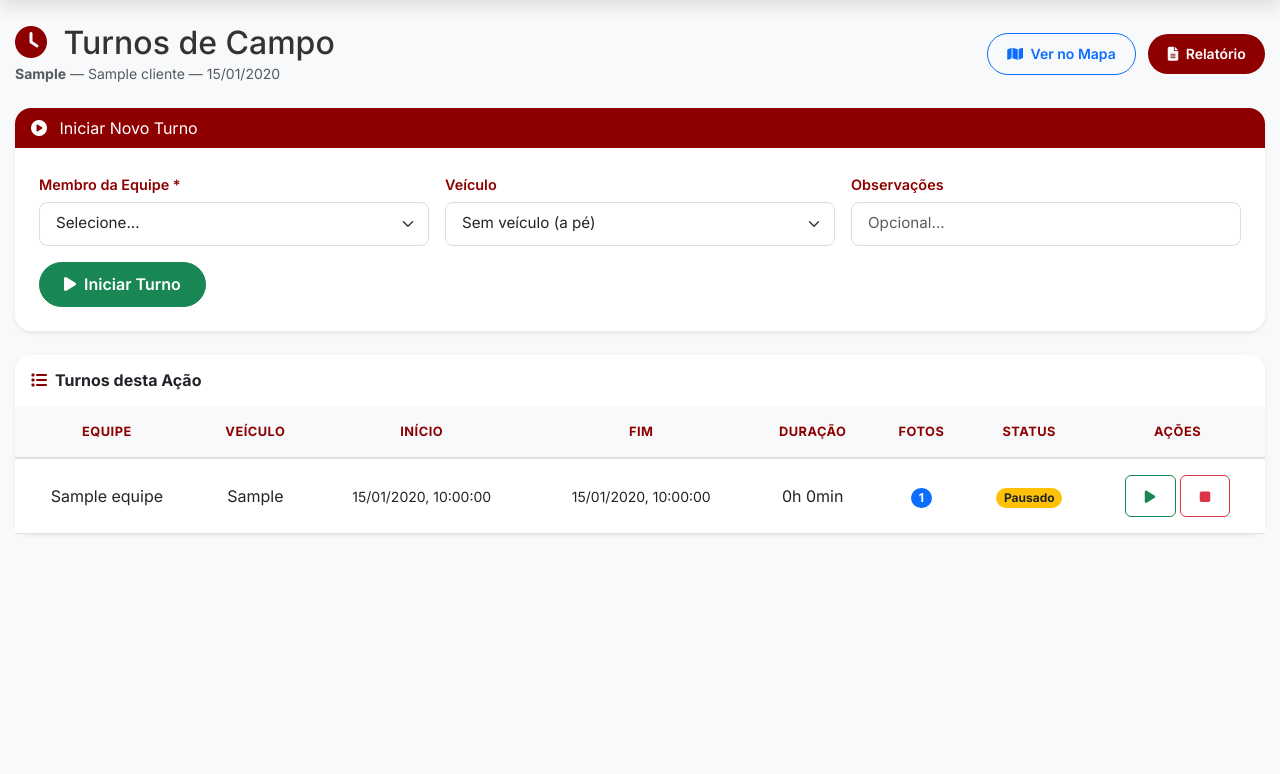
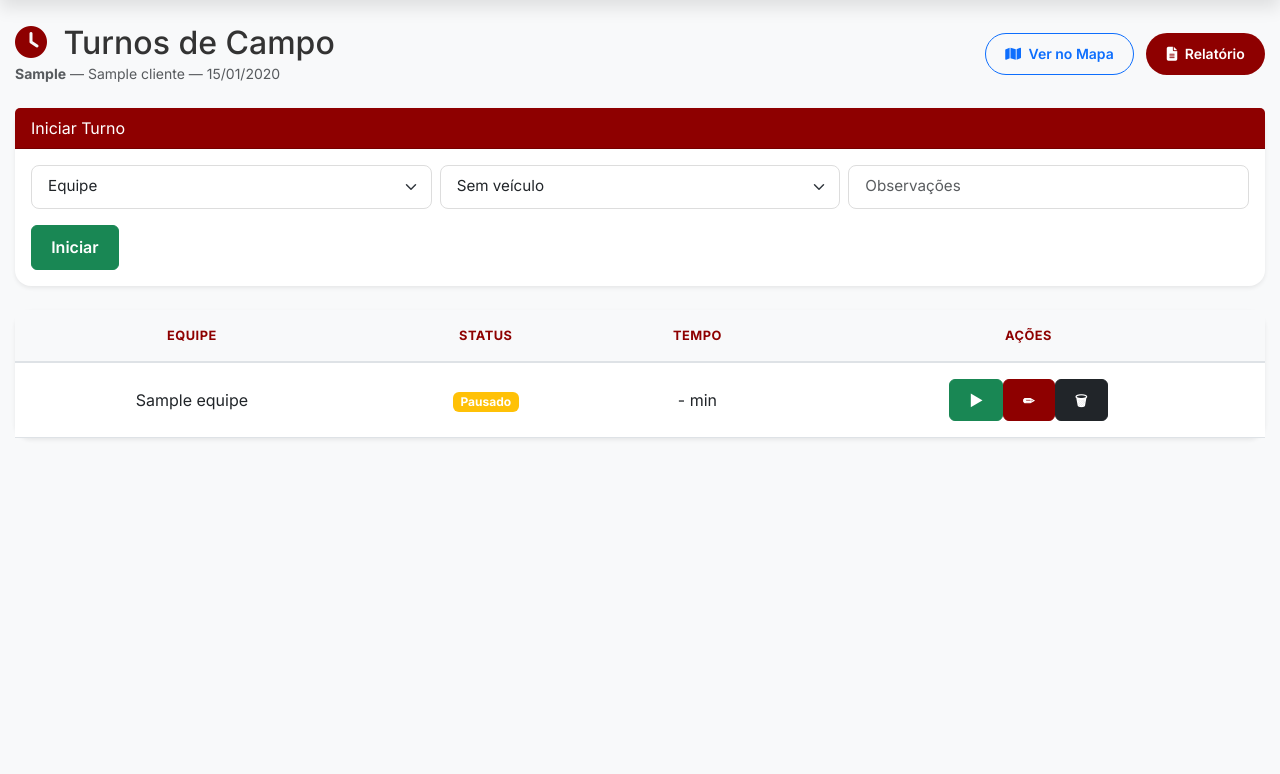
Before and after one commit to panfletagemrelampago/gestao, a Flask app: page /auditorias/turnos/1 in a window 1280 px wide. Shown: the part 62-836 px from the top of the page. Run offline with Flask 3, Linux system fonts and the light colour scheme; a user stored in the database is signed in; tables that the repository leaves empty hold one stand-in row (values such as "Sample post").

Commit message:
feat: integração inicial do mapa + ajustes em auditoria e turnos (WIP)

```diff
--- a/app/modules/auditorias/routes.py
+++ b/app/modules/auditorias/routes.py
@@ -19,10 +19,12 @@ from app.extensions import db
 auditorias_bp = Blueprint('auditorias', __name__)
 
 
+# =============================
+# LISTAR AUDITORIAS
+# =============================
 @auditorias_bp.route('/')
 @login_required
 def listar():
-    """Lista todas as auditorias (fotos registradas), com filtro por perfil."""
     if current_user.tipo_usuario == 'admin':
         auditorias = Auditoria.query.order_by(Auditoria.data_hora.desc()).all()
     elif current_user.tipo_usuario == 'equipe':
@@ -42,10 +44,12 @@ def listar():
     return render_template('auditorias/listar.html', auditorias=auditorias)
 
 
+# =============================
+# REGISTRAR FOTO (COM TURNO)
+# =============================
 @auditorias_bp.route('/registrar', methods=['GET', 'POST'])
 @login_required
 def registrar():
-    """Registra uma nova auditoria (foto geolocalizada) via formulário web."""
     acoes_ativas = AcaoPromocional.query.filter(
         AcaoPromocional.status.in_(['Planejada', 'Em Andamento'])
     ).all()
@@ -61,36 +65,71 @@ def registrar():
             flash('Preencha todos os campos obrigatórios e tire uma foto.', 'warning')
             return redirect(url_for('auditorias.registrar'))
 
+        try:
+            lat = float(lat)
+            lon = float(lon)
+        except ValueError:
+            flash('Erro ao capturar localização.', 'danger')
+            return redirect(url_for('auditorias.registrar'))
+
+        # 🔥 TURNO ATIVO
+        turno_ativo = Turno.query.filter_by(
+            acao_id=acao_id,
+            status='ativo'
+        ).first()
+
+        if not turno_ativo:
+            flash('Nenhum turno ativo encontrado. Inicie um turno.', 'warning')
+            return redirect(url_for('auditorias.registrar'))
+
         foto_url = CloudinaryService.upload_image(foto)
         if not foto_url:
-            flash('Erro ao enviar foto para o servidor de imagens.', 'danger')
+            flash('Erro ao enviar imagem.', 'danger')
             return redirect(url_for('auditorias.registrar'))
 
-        nova_auditoria = Auditoria(
-            acao_id=acao_id,
-            user_id=current_user.id,
-            descricao=descricao,
-            foto_url=foto_url,
-            latitude=float(lat),
-            longitude=float(lon),
-            data_hora=datetime.utcnow()
-        )
-        db.session.add(nova_auditoria)
-        db.session.commit()
+        try:
+            nova_auditoria = Auditoria(
+                acao_id=acao_id,
+                user_id=current_user.id,
+                descricao=descricao,
+                foto_url=foto_url,
+                latitude=lat,
+                longitude=lon,
+                data_hora=datetime.utcnow()
+            )
+            db.session.add(nova_auditoria)
 
-        flash('Auditoria registrada com sucesso!', 'success')
+            nova_foto = FotoAuditoria(
+                url=foto_url,
+                latitude=lat,
+                longitude=lon,
+                descricao=descricao,
+                data_hora=datetime.utcnow(),
+                turno_id=turno_ativo.id
+            )
+            db.session.add(nova_foto)
+
+            db.session.commit()
+
+        except Exception as e:
+            db.session.rollback()
+            flash(f'Erro: {str(e)}', 'danger')
+            return redirect(url_for('auditorias.registrar'))
+
+        flash('Auditoria registrada!', 'success')
         return redirect(url_for('auditorias.listar'))
 
     return render_template('auditorias/registrar.html', acoes=acoes_ativas)
 
 
+# =============================
+# TELA DE TURNOS
+# =============================
 @auditorias_bp.route('/turnos/<int:acao_id>')
 @login_required
 def turnos(acao_id):
-    """Exibe e gerencia os turnos de campo de uma ação específica."""
     acao = AcaoPromocional.query.get_or_404(acao_id)
 
-    # Verificar permissão de cliente
     if current_user.tipo_usuario == 'cliente':
         cliente = Cliente.query.filter_by(email=current_user.email).first()
         if not cliente or acao.cliente_id != cliente.id:
@@ -99,30 +138,28 @@ def turnos(acao_id):
 
     equipes = Equipe.query.filter_by(status=True).all()
     veiculos = Veiculo.query.filter_by(status=True).all()
+    turnos = Turno.query.filter_by(acao_id=acao_id).order_by(Turno.inicio.desc()).all()
 
     return render_template(
         'auditorias/turnos.html',
         acao=acao,
         equipes=equipes,
-        veiculos=veiculos
+        veiculos=veiculos,
+        turnos=turnos
     )
 
 
+# =============================
+# RELATÓRIO
+# =============================
 @auditorias_bp.route('/relatorio/<int:acao_id>')
 @login_required
 def relatorio(acao_id):
-    """Gera e exibe o relatório completo de auditoria de uma ação."""
     acao = AcaoPromocional.query.get_or_404(acao_id)
 
-    # Verificar permissão de cliente
-    if current_user.tipo_usuario == 'cliente':
-        cliente = Cliente.query.filter_by(email=current_user.email).first()
-        if not cliente or acao.cliente_id != cliente.id:
-            flash('Acesso negado.', 'danger')
-            return redirect(url_for('auditorias.listar'))
+    turnos = Turno.query.filter_by(acao_id=acao_id).all()
+    areas = AreaAtuacao.query.filter_by(acao_id=acao_id).all()
 
-    turnos = Turno.query.filter_by(acao_id=acao_id).order_by(Turno.inicio.asc()).all()
-    areas = AreaAtuacao.query.filter_by(acao_id=acao_id).all()
     fotos = FotoAuditoria.query.join(Turno).filter(
         Turno.acao_id == acao_id
     ).order_by(FotoAuditoria.data_hora.asc()).all()
@@ -135,3 +172,111 @@ def relatorio(acao_id):
         fotos=fotos,
         agora=datetime.utcnow()
     )
+
+
+# =============================
+# 🔥 TURNOS (CRUD COMPLETO)
+# =============================
+
+@auditorias_bp.route('/turno/iniciar/<int:acao_id>', methods=['POST'])
+@login_required
+def iniciar_turno(acao_id):
+    existente = Turno.query.filter_by(acao_id=acao_id, status='ativo').first()
+
+    if existente:
+        flash('Já existe turno ativo.', 'warning')
+        return redirect(url_for('auditorias.turnos', acao_id=acao_id))
+
+    turno = Turno(
+        acao_id=acao_id,
+        equipe_id=request.form.get('equipe_id'),
+        veiculo_id=request.form.get('veiculo_id'),
+        status='ativo'
+    )
+
+    db.session.add(turno)
+    db.session.commit()
+
+    flash('Turno iniciado!', 'success')
+    return redirect(url_for('auditorias.turnos', acao_id=acao_id))
+
+
+@auditorias_bp.route('/turno/pausar/<int:turno_id>')
+@login_required
+def pausar_turno(turno_id):
+    turno = Turno.query.get_or_404(turno_id)
+
+    if turno.status != 'ativo':
+        flash('Só turno ativo pode ser pausado.', 'warning')
+        return redirect(url_for('auditorias.turnos', acao_id=turno.acao_id))
+
+    turno.status = 'pausado'
+    db.session.commit()
+
+    flash('Turno pausado.', 'info')
+    return redirect(url_for('auditorias.turnos', acao_id=turno.acao_id))
+
+
+@auditorias_bp.route('/turno/retomar/<int:turno_id>')
+@login_required
+def retomar_turno(turno_id):
+    turno = Turno.query.get_or_404(turno_id)
+
+    turno.status = 'ativo'
+    db.session.commit()
+
+    flash('Turno retomado.', 'success')
+    return redirect(url_for('auditorias.turnos', acao_id=turno.acao_id))
+
+
+@auditorias_bp.route('/turno/encerrar/<int:turno_id>')
+@login_required
+def encerrar_turno(turno_id):
+    turno = Turno.query.get_or_404(turno_id)
+
+    turno.status = 'encerrado'
+    turno.fim = datetime.utcnow()
+
+    db.session.commit()
+
+    flash('Turno encerrado.', 'success')
+    return redirect(url_for('auditorias.turnos', acao_id=turno.acao_id))
+
+
+@auditorias_bp.route('/turno/cancelar/<int:turno_id>')
+@login_required
+def cancelar_turno(turno_id):
+    turno = Turno.query.get_or_404(turno_id)
+
+    db.session.delete(turno)
+    db.session.commit()
+
+    flash('Turno cancelado.', 'danger')
+    return redirect(url_for('auditorias.turnos', acao_id=turno.acao_id))
+
+
+@auditorias_bp.route('/turno/editar/<int:turno_id>', methods=['POST'])
+@login_required
+def editar_turno(turno_id):
+    turno = Turno.query.get_or_404(turno_id)
+
+    turno.equipe_id = request.form.get('equipe_id')
+    turno.veiculo_id = request.form.get('veiculo_id')
+    turno.observacoes = request.form.get('observacoes')
+
+    db.session.commit()
+
+    flash('Turno atualizado.', 'success')
+    return redirect(url_for('auditorias.turnos', acao_id=turno.acao_id))
+
+
+@auditorias_bp.route('/turno/excluir/<int:turno_id>')
+@login_required
+def excluir_turno(turno_id):
+    turno = Turno.query.get_or_404(turno_id)
+
+    db.session.delete(turno)
+    db.session.commit()
+
+    flash('Turno excluído.', 'danger')
+    return redirect(url_for('auditorias.turnos', acao_id=turno.acao_id))
--- a/app/templates/auditorias/turnos.html
+++ b/app/templates/auditorias/turnos.html
@@ -17,68 +17,54 @@
     <a href="{{ url_for('mapa.index') }}?acao_id={{ acao.id }}" class="btn btn-sm btn-outline-primary rounded-pill me-2">
       <i class="fas fa-map me-1"></i> Ver no Mapa
     </a>
-    <a href="{{ url_for('auditorias.relatorio', acao_id=acao.id) }}" class="btn btn-sm rounded-pill" style="background:#8E0000;color:white;border:none;">
+    <a href="{{ url_for('auditorias.relatorio', acao_id=acao.id) }}" class="btn btn-sm rounded-pill" style="background:#8E0000;color:white;">
       <i class="fas fa-file-alt me-1"></i> Relatório
     </a>
   </div>
 </div>
 
-<!-- Card: Iniciar Turno -->
+<!-- INICIAR TURNO -->
 {% if current_user.tipo_usuario in ['admin', 'equipe'] %}
 <div class="card border-0 shadow-sm rounded-4 mb-4">
-  <div class="card-header border-0 rounded-top-4" style="background:#8E0000;color:white;">
-    <i class="fas fa-play-circle me-2"></i> Iniciar Novo Turno
+  <div class="card-header text-white" style="background:#8E0000;">
+    Iniciar Turno
   </div>
-  <div class="card-body p-4">
+  <div class="card-body">
     <form id="form-iniciar-turno">
-      <div class="row g-3">
+      <div class="row g-2">
         <div class="col-md-4">
-          <label class="form-label fw-semibold">Membro da Equipe *</label>
           <select id="turno-equipe-id" class="form-select" required>
-            <option value="">Selecione...</option>
+            <option value="">Equipe</option>
             {% for membro in equipes %}
-            <option value="{{ membro.id }}">{{ membro.nome }} — {{ membro.cargo }}</option>
+            <option value="{{ membro.id }}">{{ membro.nome }}</option>
             {% endfor %}
           </select>
         </div>
         <div class="col-md-4">
-          <label class="form-label fw-semibold">Veículo</label>
           <select id="turno-veiculo-id" class="form-select">
-            <option value="">Sem veículo (a pé)</option>
+            <option value="">Sem veículo</option>
             {% for v in veiculos %}
-            <option value="{{ v.id }}">{{ v.placa }} — {{ v.modelo }}</option>
+            <option value="{{ v.id }}">{{ v.placa }}</option>
             {% endfor %}
           </select>
         </div>
         <div class="col-md-4">
-          <label class="form-label fw-semibold">Observações</label>
-          <input type="text" id="turno-obs" class="form-control" placeholder="Opcional...">
+          <input type="text" id="turno-obs" class="form-control" placeholder="Observações">
         </div>
       </div>
-      <div class="mt-3">
-        <button type="submit" class="btn btn-success rounded-pill px-4">
-          <i class="fas fa-play me-1"></i> Iniciar Turno
-        </button>
-      </div>
+      <button class="btn btn-success mt-3">Iniciar</button>
     </form>
   </div>
 </div>
 {% endif %}
 
-<!-- Lista de Turnos -->
-<div class="card border-0 shadow-sm rounded-4">
-  <div class="card-header border-0 rounded-top-4 bg-white py-3">
-    <h6 class="mb-0 fw-bold"><i class="fas fa-list me-2" style="color:#8E0000;"></i>Turnos desta Ação</h6>
-  </div>
+<!-- LISTA -->
+<div class="card shadow-sm">
   <div class="card-body p-0">
-    <div id="lista-turnos">
-      <div class="text-center py-5 text-muted">
-        <i class="fas fa-spinner fa-spin fa-2x mb-3 d-block"></i>
-        Carregando turnos...
+    <div id="lista-turnos"></div>
   </div>
 </div>
-  </div>
-</div>
+
 {% endblock %}
 
 {% block scripts %}
@@ -86,125 +72,120 @@
 const ACAO_ID = {{ acao.id }};
 
 async function carregarTurnos() {
-  try {
   const resp = await fetch('/api/turnos/acao/' + ACAO_ID);
   const data = await resp.json();
-    const container = document.getElementById('lista-turnos');
+  const el = document.getElementById('lista-turnos');
 
   if (!data.turnos || data.turnos.length === 0) {
-      container.innerHTML = '<div class="text-center py-5 text-muted"><i class="fas fa-inbox fa-2x mb-3 d-block opacity-25"></i>Nenhum turno registrado.</div>';
+    el.innerHTML = '<div class="p-4 text-center text-muted">Sem turnos</div>';
     return;
   }
 
-    let html = '<div class="table-responsive"><table class="table table-hover mb-0">';
-    html += '<thead class="table-light"><tr><th>Equipe</th><th>Veículo</th><th>Início</th><th>Fim</th><th>Duração</th><th>Fotos</th><th>Status</th><th>Ações</th></tr></thead><tbody>';
+  let html = '<table class="table mb-0"><thead><tr><th>Equipe</th><th>Status</th><th>Tempo</th><th>Ações</th></tr></thead><tbody>';
 
   data.turnos.forEach(t => {
-      const statusBadge = t.status === 'ativo'
-        ? '<span class="badge bg-success rounded-pill">Ativo</span>'
+    let status = t.status === 'ativo'
+      ? '<span class="badge bg-success">Ativo</span>'
       : t.status === 'pausado'
-        ? '<span class="badge bg-warning text-dark rounded-pill">Pausado</span>'
-        : '<span class="badge bg-secondary rounded-pill">Encerrado</span>';
+      ? '<span class="badge bg-warning">Pausado</span>'
+      : '<span class="badge bg-secondary">Encerrado</span>';
 
-      const duracao = t.duracao_minutos !== null
-        ? Math.floor(t.duracao_minutos / 60) + 'h ' + (t.duracao_minutos % 60) + 'min'
-        : '—';
+    let acoes = '';
 
-      const inicio = t.inicio ? new Date(t.inicio).toLocaleString('pt-BR') : '—';
-      const fim = t.fim ? new Date(t.fim).toLocaleString('pt-BR') : '—';
-
-      let acoesBtns = '';
     {% if current_user.tipo_usuario in ['admin', 'equipe'] %}
     if (t.status === 'ativo') {
-        acoesBtns += `<button onclick="pausarTurno(${t.id})" class="btn btn-sm btn-outline-warning me-1" title="Pausar"><i class="fas fa-pause"></i></button>`;
-        acoesBtns += `<button onclick="encerrarTurno(${t.id})" class="btn btn-sm btn-outline-danger" title="Encerrar"><i class="fas fa-stop"></i></button>`;
-      } else if (t.status === 'pausado') {
-        acoesBtns += `<button onclick="retomarTurno(${t.id})" class="btn btn-sm btn-outline-success me-1" title="Retomar"><i class="fas fa-play"></i></button>`;
-        acoesBtns += `<button onclick="encerrarTurno(${t.id})" class="btn btn-sm btn-outline-danger" title="Encerrar"><i class="fas fa-stop"></i></button>`;
+      acoes += `<button onclick="pausar(${t.id})" class="btn btn-sm btn-warning">⏸</button>`;
+      acoes += `<button onclick="encerrar(${t.id})" class="btn btn-sm btn-danger">⛔</button>`;
     }
+    if (t.status === 'pausado') {
+      acoes += `<button onclick="retomar(${t.id})" class="btn btn-sm btn-success">▶</button>`;
+    }
+
+    acoes += `<button onclick="editar(${t.id})" class="btn btn-sm btn-primary">✏</button>`;
+    acoes += `<button onclick="excluir(${t.id})" class="btn btn-sm btn-dark">🗑</button>`;
     {% endif %}
 
     html += `<tr>
-        <td>${t.equipe || '—'}</td>
-        <td>${t.veiculo || '<span class="text-muted small">A pé</span>'}</td>
-        <td><small>${inicio}</small></td>
-        <td><small>${fim}</small></td>
-        <td>${duracao}</td>
-        <td><span class="badge bg-primary rounded-pill">${t.total_fotos}</span></td>
-        <td>${statusBadge}</td>
-        <td>${acoesBtns}</td>
+      <td>${t.equipe || '-'}</td>
+      <td>${status}</td>
+      <td>${t.duracao_minutos || '-'} min</td>
+      <td>${acoes}</td>
     </tr>`;
   });
 
-    html += '</tbody></table></div>';
-    container.innerHTML = html;
-  } catch(err) {
-    document.getElementById('lista-turnos').innerHTML = '<div class="alert alert-danger m-3">Erro ao carregar turnos.</div>';
+  html += '</tbody></table>';
+  el.innerHTML = html;
+}
+
+/* =========================
+   AÇÕES
+========================= */
+
+async function pausar(id){
+  await fetch('/turno/pausar/' + id);
+  carregarTurnos();
+}
+
+async function retomar(id){
+  await fetch('/turno/retomar/' + id);
+  carregarTurnos();
+}
+
+async function encerrar(id){
+  if(confirm('Encerrar turno?')){
+    await fetch('/turno/encerrar/' + id);
+    carregarTurnos();
   }
 }
 
-document.getElementById('form-iniciar-turno')?.addEventListener('submit', async function(e) {
-  e.preventDefault();
-  const equipeId = document.getElementById('turno-equipe-id').value;
-  const veiculoId = document.getElementById('turno-veiculo-id').value;
-  const obs = document.getElementById('turno-obs').value;
+async function excluir(id){
+  if(confirm('Excluir turno?')){
+    await fetch('/turno/excluir/' + id);
+    carregarTurnos();
+  }
+}
 
-  if (!equipeId) { alert('Selecione um membro da equipe.'); return; }
+async function editar(id){
+  const obs = prompt('Nova observação:');
+  if(!obs) return;
 
-  try {
-    const resp = await fetch('/api/turnos/iniciar', {
-      method: 'POST',
-      headers: { 'Content-Type': 'application/json' },
-      body: JSON.stringify({
-        acao_id: ACAO_ID,
-        equipe_id: parseInt(equipeId),
-        veiculo_id: veiculoId ? parseInt(veiculoId) : null,
-        observacoes: obs || null
-      })
-    });
-    const result = await resp.json();
-    if (resp.ok) {
-      alert('Turno iniciado! ID: ' + result.turno_id);
-      this.reset();
-      carregarTurnos();
-    } else {
-      alert('Erro: ' + result.erro);
-    }
-  } catch(err) {
-    alert('Erro: ' + err.message);
-  }
+  await fetch('/turno/editar/' + id, {
+    method:'POST',
+    headers:{'Content-Type':'application/x-www-form-urlencoded'},
+    body: 'observacoes=' + encodeURIComponent(obs)
   });
 
-async function pausarTurno(id) {
-  if (!confirm('Pausar este turno?')) return;
-  const resp = await fetch('/api/turnos/' + id + '/pausar', { method: 'POST' });
-  const r = await resp.json();
-  alert(r.mensagem || r.erro);
   carregarTurnos();
 }
 
-async function retomarTurno(id) {
-  const resp = await fetch('/api/turnos/' + id + '/retomar', { method: 'POST' });
-  const r = await resp.json();
-  alert(r.mensagem || r.erro);
+/* =========================
+   INICIAR
+========================= */
+
+document.getElementById('form-iniciar-turno')?.addEventListener('submit', async e=>{
+  e.preventDefault();
+
+  const equipe = document.getElementById('turno-equipe-id').value;
+  const veiculo = document.getElementById('turno-veiculo-id').value;
+  const obs = document.getElementById('turno-obs').value;
+
+  const form = new FormData();
+  form.append('equipe_id', equipe);
+  form.append('veiculo_id', veiculo);
+  form.append('observacoes', obs);
+
+  await fetch('/turno/iniciar/' + ACAO_ID, {
+    method:'POST',
+    body: form
+  });
+
+  e.target.reset();
   carregarTurnos();
-}
+});
 
-async function encerrarTurno(id) {
-  if (!confirm('Encerrar este turno?')) return;
-  const resp = await fetch('/api/turnos/' + id + '/encerrar', { method: 'POST' });
-  const r = await resp.json();
-  if (r.duracao_minutos !== undefined) {
-    const h = Math.floor(r.duracao_minutos / 60);
-    const m = r.duracao_minutos % 60;
-    alert('Turno encerrado! Duração: ' + h + 'h ' + m + 'min');
-  } else {
-    alert(r.mensagem || r.erro);
-  }
+/* INIT */
 carregarTurnos();
-}
+setInterval(carregarTurnos, 20000);
 
-carregarTurnos();
-setInterval(carregarTurnos, 30000);
 </script>
 {% endblock %}
```
Also changed, not shown: app/__init__.py (+33 -7 lines), app/models/foto_auditoria.py (+10 -20 lines), app/modules/api/mapa.py (added, +24 -0 lines). Lines whose indentation alone changed are shown as unchanged.
